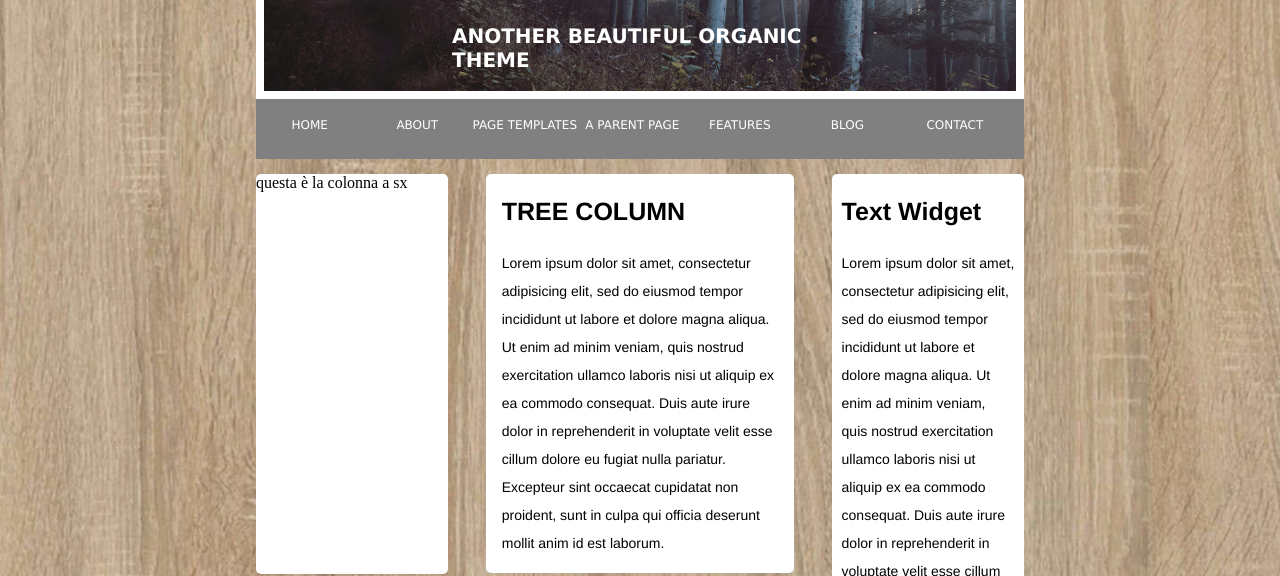
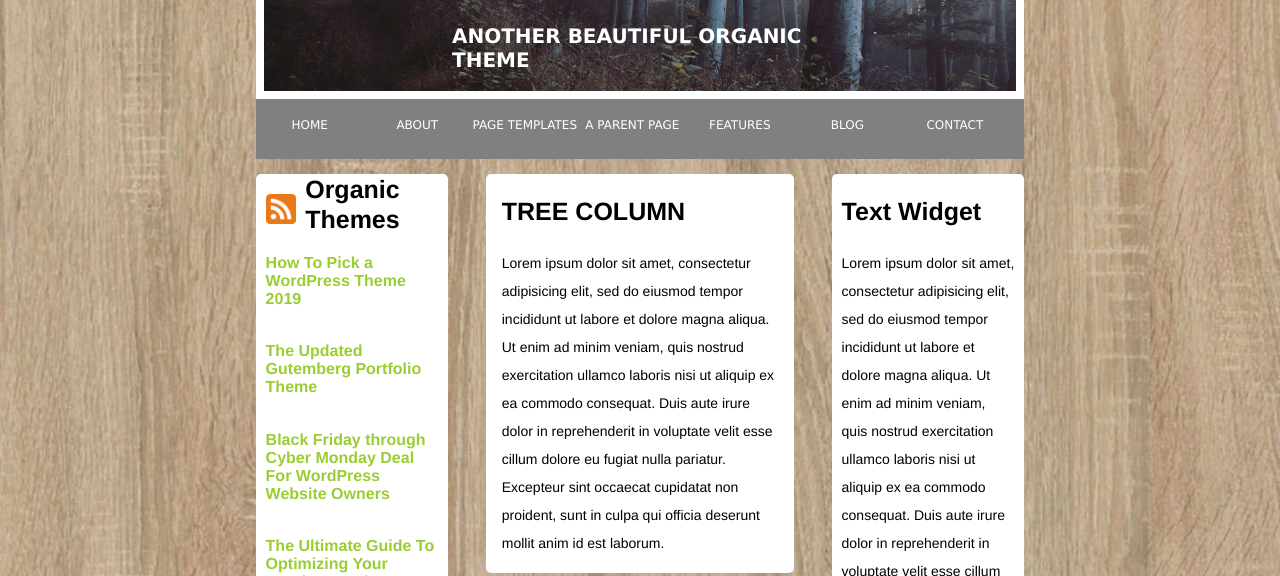
Before and after one commit to Walter-Satriano/htmlcss-wp, a plain HTML site: page index.html in a window 1280 px wide. Shown: the part 224-800 px from the top of the page. Drawn offline with Linux system fonts and the light colour scheme.

Commit message:
inserimento contenuto colonna sx

```diff
--- a/index.html
+++ b/index.html
@@ -35,12 +35,25 @@
 
         <!--colonna sinistra -->
         <div class="colonnasx">
-          questa è la colonna a sx
+
+          <img class="feed" src="immagini/feed.png" alt="feed-icon">
+          <h2 class="title-sx">Organic Themes</h2>
+
+
+          <div class="text-sx">
+            <h3>How To Pick a WordPress Theme 2019</h3>
+            <h3>The Updated Gutemberg Portfolio Theme</h3>
+            <h3>Black Friday through Cyber Monday Deal For WordPress Website Owners</h3>
+            <h3>The Ultimate Guide To Optimizing Your WordPress Theme For Gutemberg</h3>
+            <h3>A Better WordPress Page Builder - Organic Builder Widgets Pro</h3>
+          </div>
+
+
         </div>
 
         <!--colonna centrale -->
         <div class="colonnacenter">
-          <h2 class="title">tree column</h2>
+          <h2 class="title-center">tree column</h2>
 
           <p class="text">Lorem ipsum dolor sit amet, consectetur adipisicing elit,
           sed do eiusmod tempor incididunt ut labore et dolore magna aliqua.
--- a/master.css
+++ b/master.css
@@ -53,7 +53,6 @@ header{
 
 /*Inizio definizione stile menù navigazione*/
 .navigation{
-  position: relative;
   background-color: gray;
   height: 60px;
   margin-bottom: 2%;
@@ -90,10 +89,36 @@ header{
 .colonnasx{
   border-radius: 5px;
   background-color: white;
-  height: 400px;
   width: 25%;
   float:left;
 }
+
+.feed{
+  float: left;
+  width: 30px;
+  height: auto;
+  margin-top: 10%;
+  margin-left: 5%;
+  margin-right: 5%;
+}
+
+.title-sx{
+  display: inline;
+  font-family: helvetica;
+  font-size: 25px;
+  line-height: 1.2;
+}
+
+.text-sx h3{
+  font-family: helvetica;
+  font-size: 16px;
+  color: yellowgreen;
+  margin-left: 5%;
+  margin-right: 5%;
+  padding-top: 10%;
+  padding-bottom: 8%;
+}
+
 
 .colonnacenter{
   background-color: white;
@@ -104,7 +129,7 @@ header{
   margin-right: 5%;
 }
 
-.title{
+.title-center{
   font-family: helvetica;
   font-size: 25px;
   text-transform: uppercase;
@@ -155,7 +180,7 @@ header{
 }
 /*Fine definizione stili delle colonne e loro contenuto*/
 
-/*Inizio definizione stile colonne e contenuto del footer*/
+/*Inizio definizione stile e contenuto del footer*/
 footer{
   border-radius: 5px;
   background-color: white;
@@ -193,3 +218,4 @@ footer{
   width: 40px;
   height: auto;
 }
+/*Fine definizione stile e contenuto del footer*/
```
Also changed, not shown: immagini/feed.png (added).
